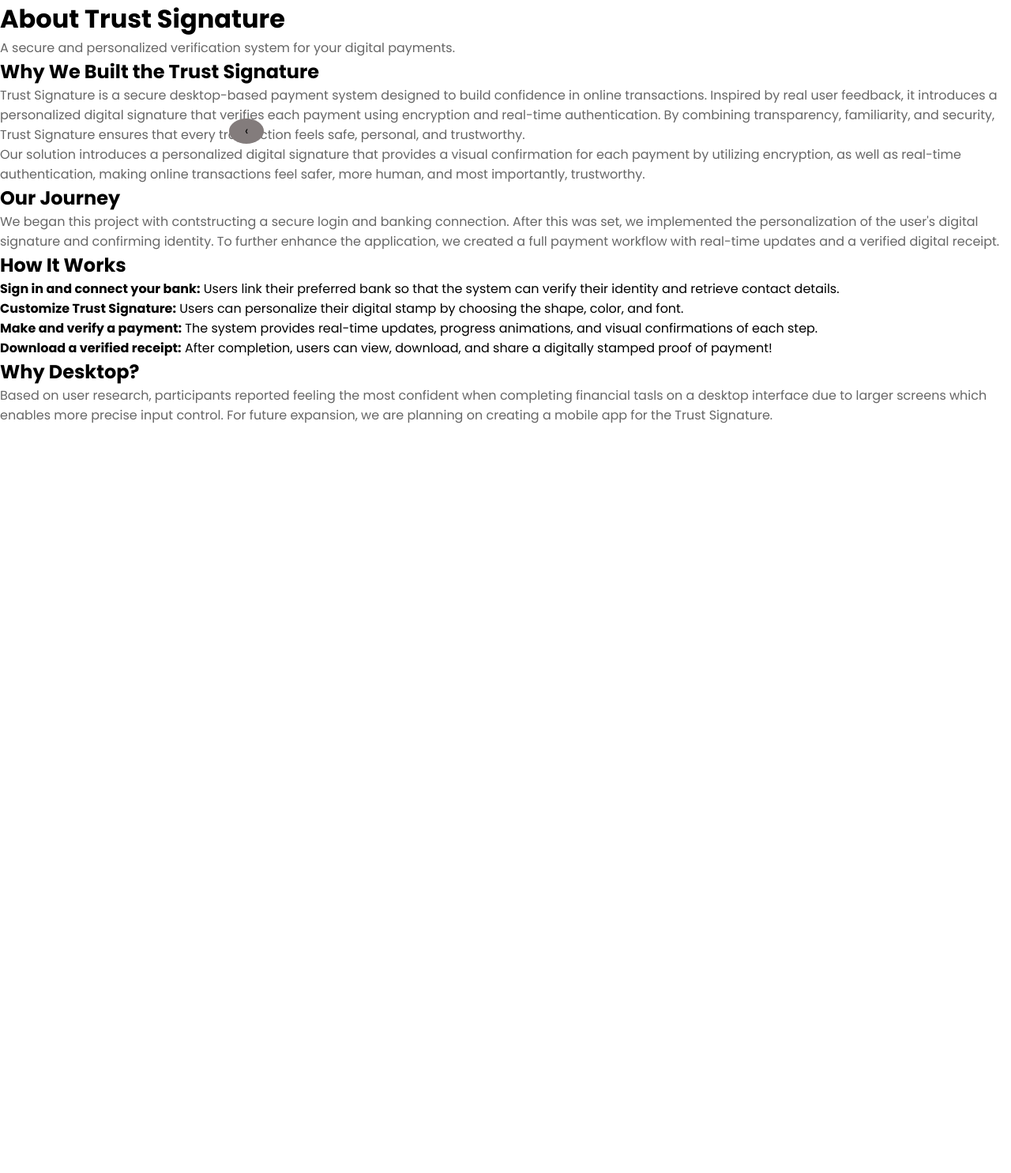
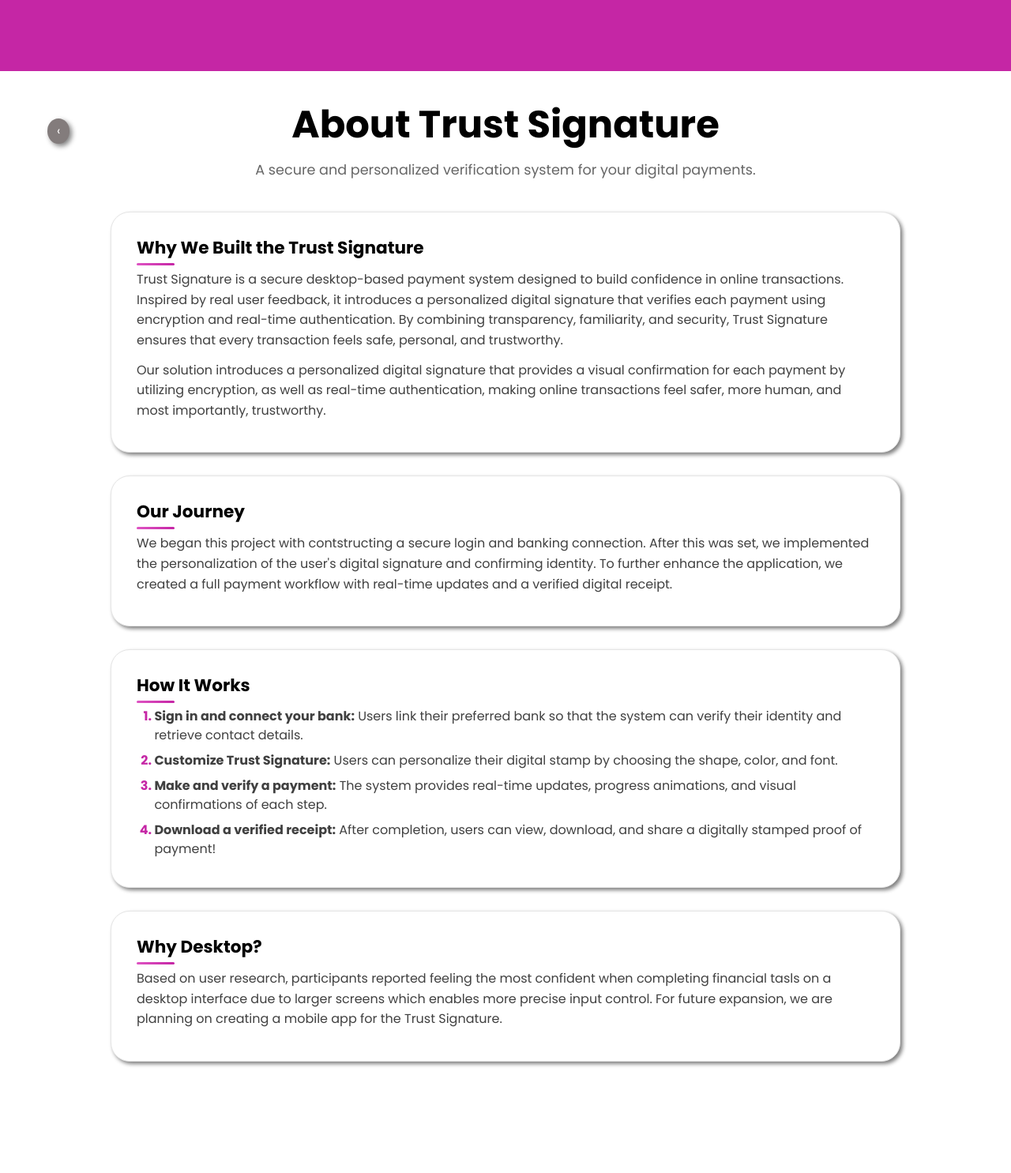
Before and after one commit to dibarra3/trust_signature, a Flask app: page /about in a window 1280 px wide. Shown: the whole page at 79% size. Before the commit the page ends 536 px from the top, so only its background shows below. Run offline with Flask 3, Linux system fonts and the light colour scheme.

Commit message:
Add styles for about section and cards

```diff
--- a/static/style.css
+++ b/static/style.css
@@ -397,3 +397,103 @@ p{
 #initiate .done:hover{
     background-color: hsl(315, 2%, 38%);
 }
+
+.about-container {
+    width: min(1000px, 90vw);
+    margin: 2rem auto 4rem auto;
+    padding: 0 1.5rem 3rem;
+    font-family: 'Poppins', 'sans-serif';
+}
+
+.about-topbar {
+    width: 100%;
+    height: 90px;
+    background-color: hsl(312, 68%, 46%);
+}
+
+.about-title {
+    font-size: 3rem;
+    font-weight: 700;
+    text-align: center;
+    margin-bottom: 0.5rem;
+}
+
+.about-subtitle {
+    text-align: center;
+    font-size: 1.1rem;
+    color: hsl(0, 0%, 40%);
+    margin-bottom: 2.5rem;
+}
+
+.about-card {
+    background: #ffffff;
+    border-radius: 24px;
+    padding: 1.75rem 2rem;
+    margin-bottom: 1.8rem;
+    border: 1px solid hsl(0, 0%, 90%);
+    box-shadow: 3px 3px 5px hsl(0, 0%, 50%);
+}
+
+.about-card h2 {
+    font-size: 1.35rem;
+    font-weight: 700;
+    margin-bottom: 0.7rem;
+}
+
+.about-card p {
+    font-size: 1rem;
+    line-height: 1.6;
+    color: hsl(0, 0%, 25%);
+    margin-bottom: 0.75rem;
+}
+
+.about-card ul,
+.about-card ol {
+    margin-top: 0.5rem;
+    padding-left: 1.4rem;
+}
+
+.about-card li {
+    margin-bottom: 0.5rem;
+    line-height: 1.5;
+    color: hsl(0, 0%, 25%);
+}
+
+.about-card ol {
+    list-style-position: outside;
+}
+
+.about-card ol li::marker {
+    font-weight: 700;
+    color: hsl(312, 68%, 46%);
+}
+
+.about-card h2 {
+    position: relative;
+}
+
+.about-card h2::after {
+    content: "";
+    position: absolute;
+    left: 0;
+    bottom: -6px;
+    width: 48px;
+    height: 3px;
+    border-radius: 999px;
+    background: linear-gradient(
+        90deg,
+        hsl(312, 68%, 60%),
+        hsl(312, 68%, 46%)
+    );
+}
+
+.previous.round {
+    top: 150px;
+    left: 60px;
+    padding: 8px 12px;
+    background-color: #837c7c;
+    color: #fff;
+    border-radius: 50%;
+    text-decoration: none;
+    box-shadow: 3px 3px 6px hsl(0, 0%, 50%);
+}
```
